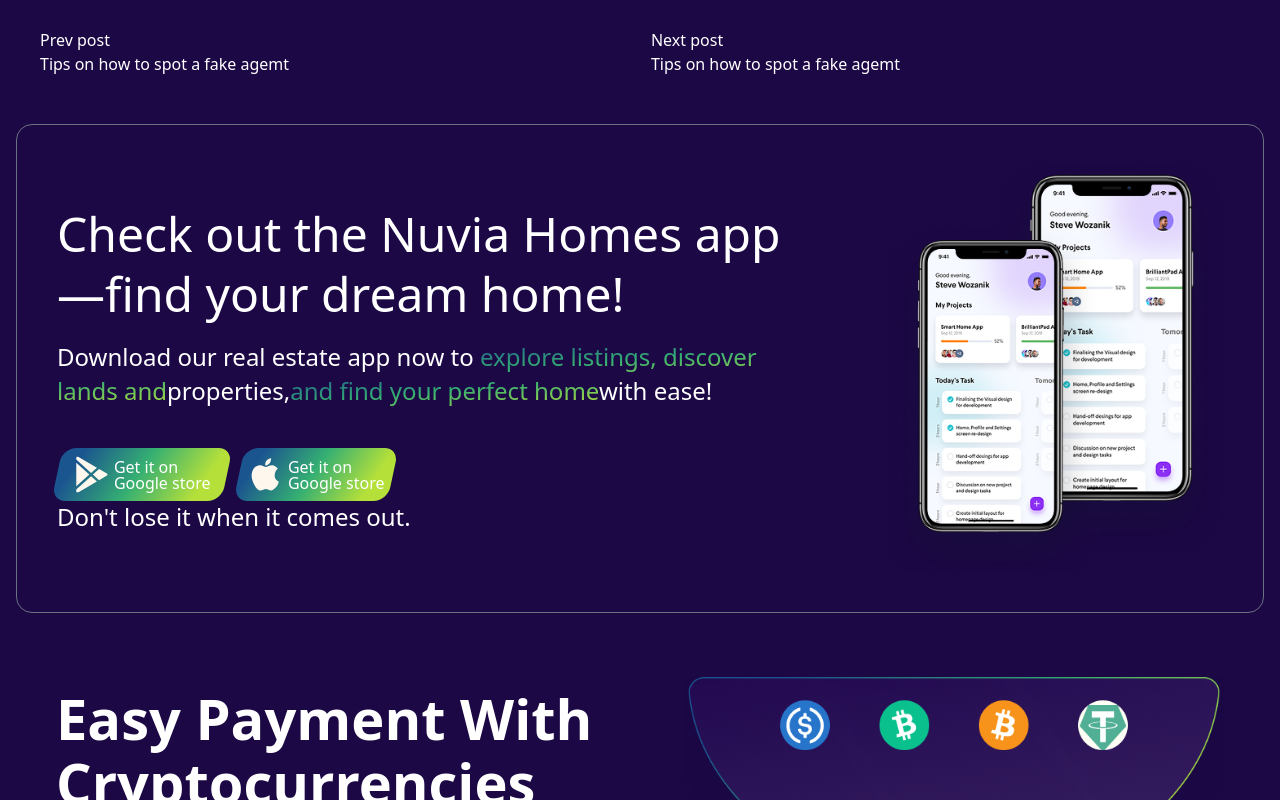
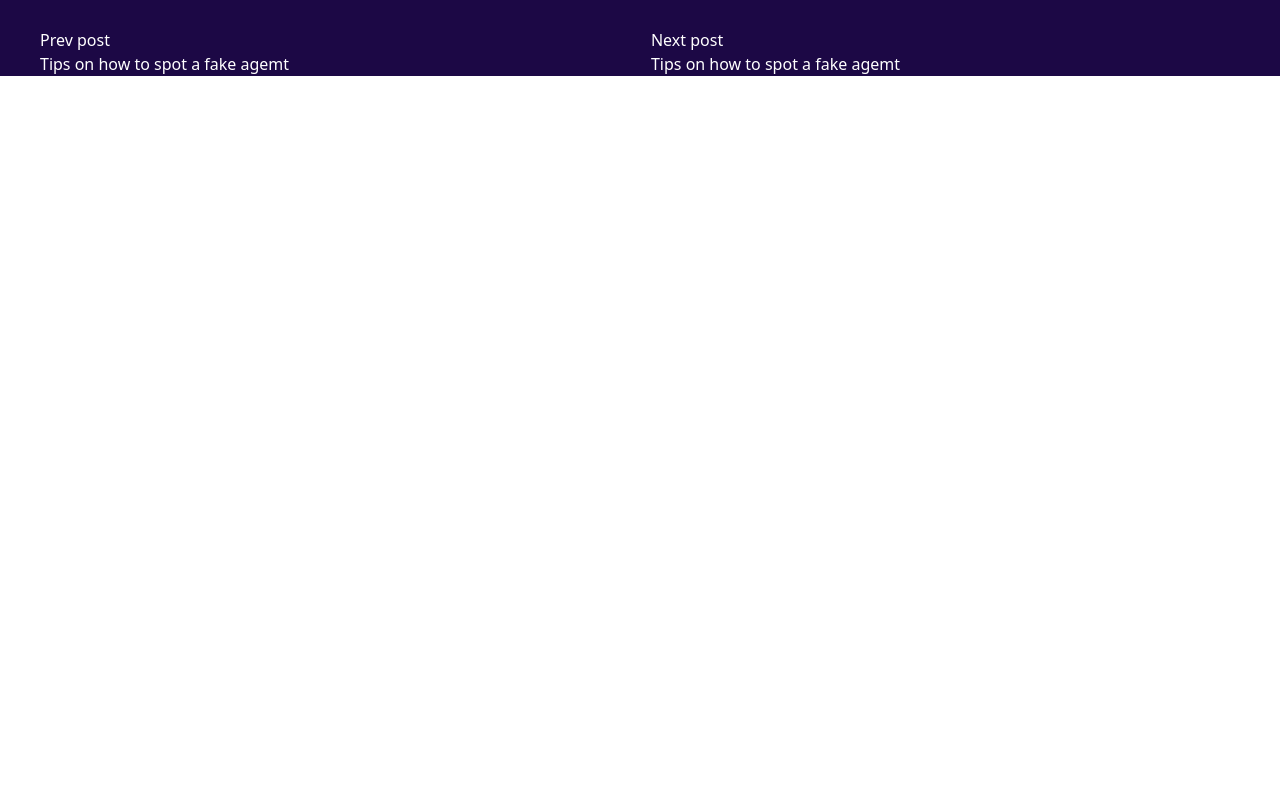
Before and after one commit to Nuvia-Proptech/nuviahomes-webapp, a Next.js app: page /our-blog/1 in a window 1280 px wide. Shown: the part 2360-3160 px from the top of the page. After the commit the page ends 2484 px from the top, so only its background shows below. Built offline with nearby package versions, Linux system fonts and the light colour scheme.

Commit message:
fix(): made the footer conditional to display only on necessary pages

```diff
--- a/src/app/layout.js
+++ b/src/app/layout.js
@@ -1,6 +1,7 @@
 import { Geist, Geist_Mono, Urbanist, Public_Sans } from "next/font/google";
 import "./globals.css";
 import Footer from "@/components/shared/footer/Footer";
+import { ConditionalFooter } from "@/components/shared/footer/ConditionalFooter";
 import Nav from "@/components/shared/Nav";
 
 const geistSans = Geist({
@@ -38,7 +39,7 @@
       >
         {/* <Nav /> */}
         {children}
-        <Footer />
+        <ConditionalFooter />
       </body>
     </html>
   );
--- /dev/null
+++ b/src/components/shared/footer/ConditionalFooter.jsx
@@ -0,0 +1,11 @@
+"use client";
+import { usePathname } from "next/navigation";
+import Footer from "@/components/shared/footer/Footer";
+
+export function ConditionalFooter() {
+  const pathname = usePathname();
+  const footerRoutes = ["/", "/who-we-are", "/listing", "/agents", "/our-blog", "/contact"];
+  const showFooter = footerRoutes.includes(pathname);
+
+  return showFooter ? <Footer /> : null;
+}
```
